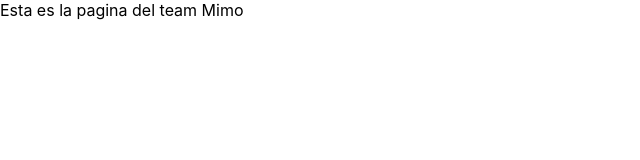
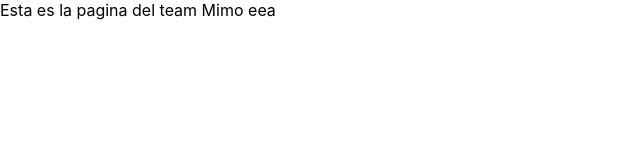
Before and after one commit to germaimo/animated-octo-pancake, a Next.js app: page /about-us in a window 1280 px wide. Shown: the top 160 px of the page, without its empty margins (0-640 px from the left). Built offline with nearby package versions, Linux system fonts and the light colour scheme.

Commit message:
cambio texto div para probar si vercel detecta branch

```diff
--- a/pages/about-us.js
+++ b/pages/about-us.js
@@ -1,7 +1,7 @@
 import React from 'react';
 
 const about = () => {
-  return <div>Esta es la pagina del team Mimo</div>;
+  return <div>Esta es la pagina del team Mimo eea</div>;
 };
 
 export default about;
```
